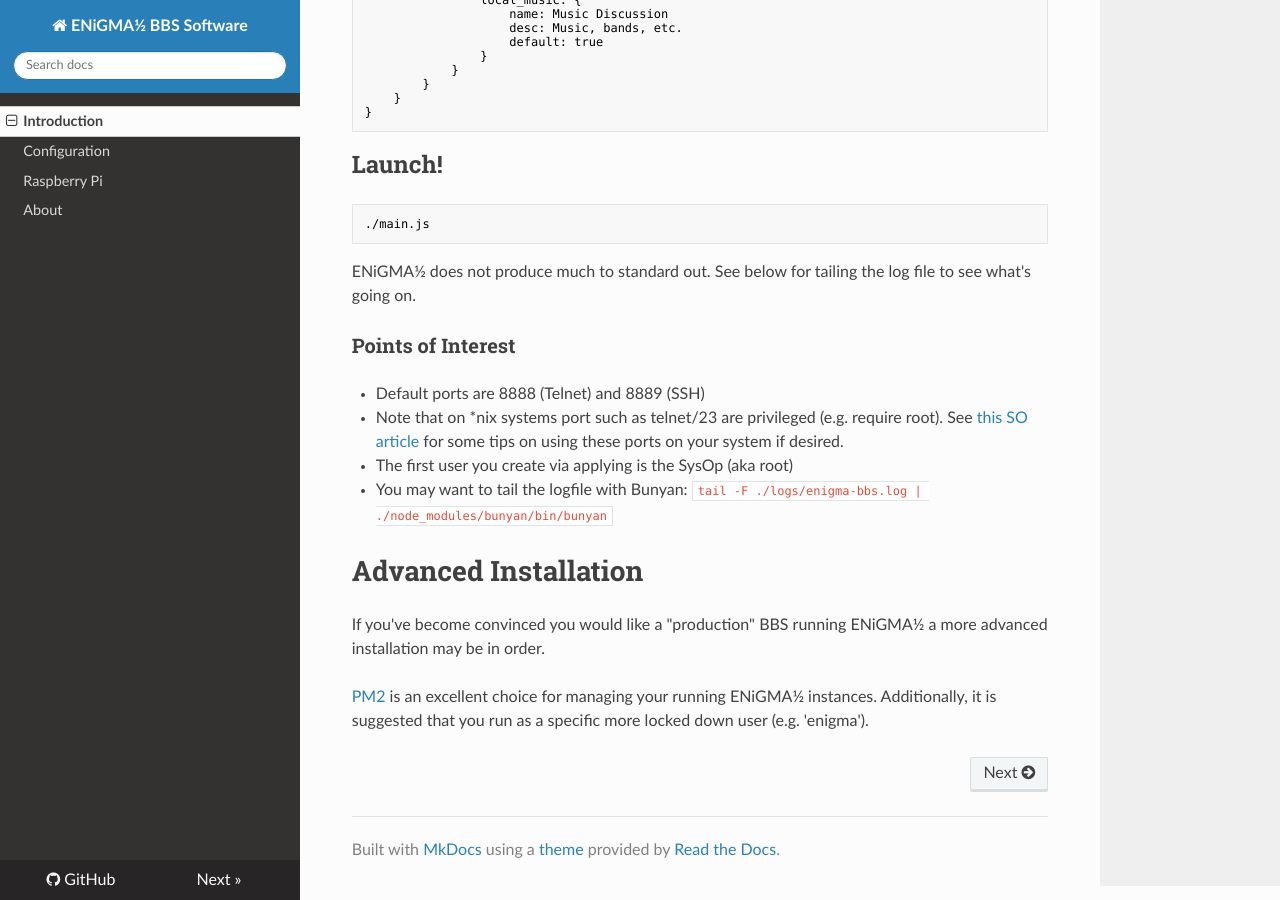
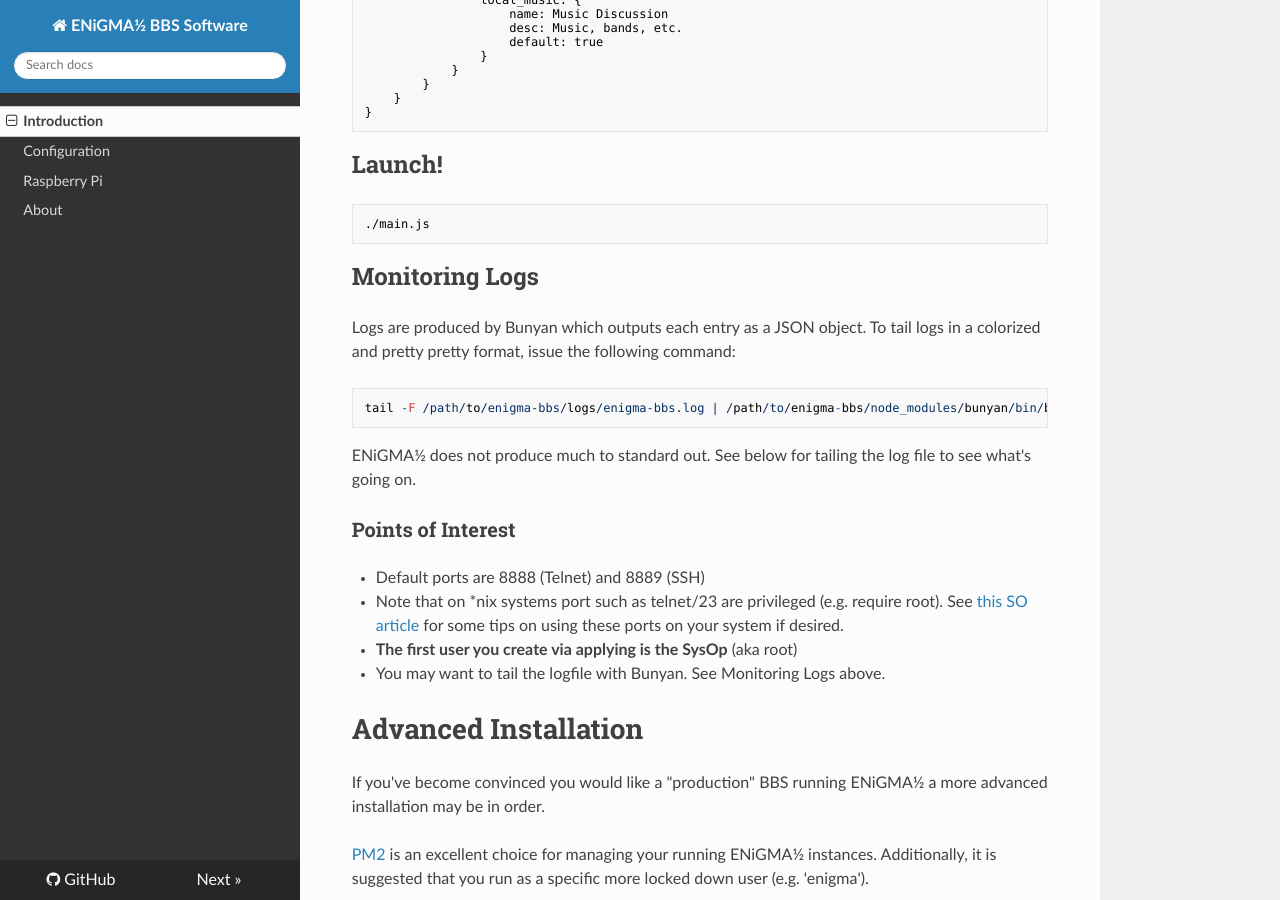
Before and after one commit to NuSkooler/enigma-bbs, an MkDocs documentation site: the page built from docs/index.md, in a window 1280 px wide and 900 px high, scrolled down 1941 px. Built offline with MkDocs 1.6.1, drawn with Linux system fonts in a browser that asks for light colours; nearby versions of some CDN libraries; old or Windows-style settings are respelled for this version of MkDocs.

Commit message:
Add special thanks, minor updates to logs, etc.

````diff
--- a/docs/index.md
+++ b/docs/index.md
@@ -88,13 +88,18 @@ You wil be asked a series of basic questions.
 ./main.js
 ```
 
+## Monitoring Logs
+Logs are produced by Bunyan which outputs each entry as a JSON object. To tail logs in a colorized and pretty pretty format, issue the following command:
+
+    tail -F /path/to/enigma-bbs/logs/enigma-bbs.log | /path/to/enigma-bbs/node_modules/bunyan/bin/bunyan
+
 ENiGMA½ does not produce much to standard out. See below for tailing the log file to see what's going on.
 
 ### Points of Interest
 * Default ports are 8888 (Telnet) and 8889 (SSH)
   * Note that on *nix systems port such as telnet/23 are privileged (e.g. require root). See [this SO article](http://stackoverflow.com/questions/16573668/best-practices-when-running-node-js-with-port-80-ubuntu-linode) for some tips on using these ports on your system if desired.
-* The first user you create via applying is the SysOp (aka root)
-* You may want to tail the logfile with Bunyan: `tail -F ./logs/enigma-bbs.log | ./node_modules/bunyan/bin/bunyan`
+* **The first user you create via applying is the SysOp** (aka root)
+* You may want to tail the logfile with Bunyan. See Monitoring Logs above.
 
 # Advanced Installation
 If you've become convinced you would like a "production" BBS running ENiGMA½ a more advanced installation may be in order.
````
Also changed, not shown: README.md (+3 -1 lines).
